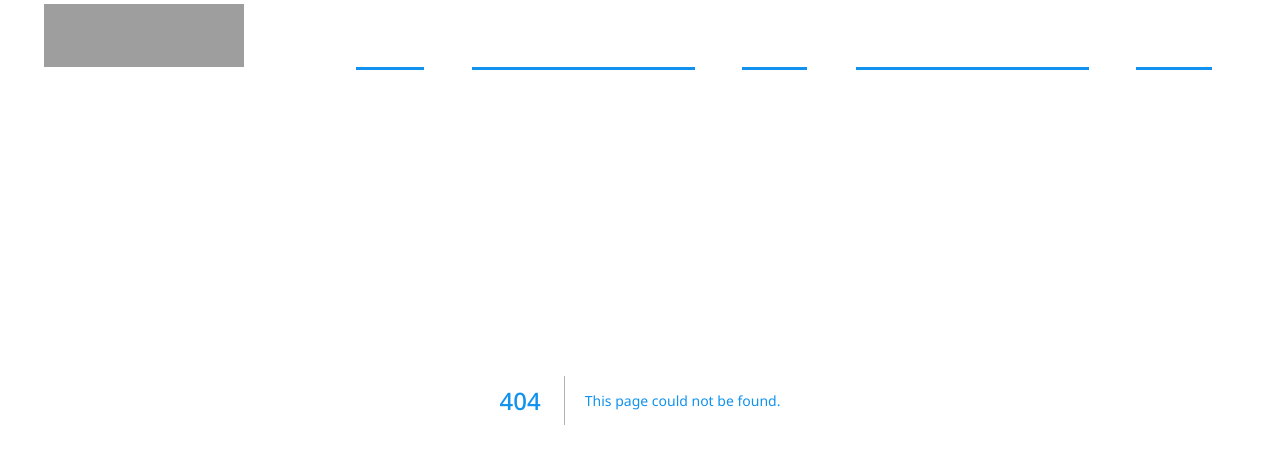
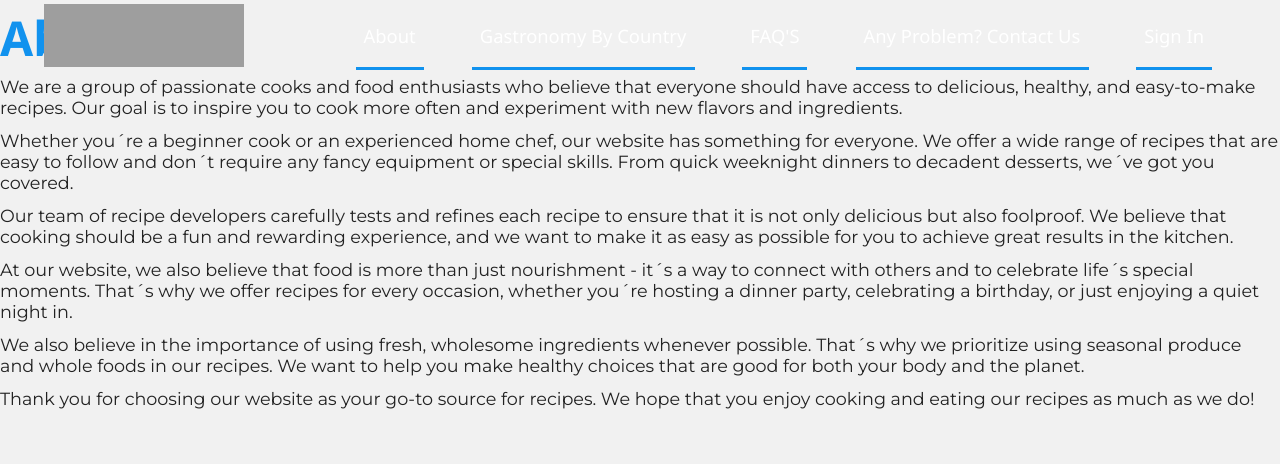
Before and after one commit to JuanWebDeveloper/WLRP, a Next.js app: page /about in a window 1280 px wide. Before the commit this address had no page. Shown: the top 464 px of the page. Built offline with nearby package versions, Linux system fonts and the light colour scheme; grey boxes are pictures that could not be loaded.

Commit message:
[FEAT] Creation of the component for the about page

```diff
--- /dev/null
+++ b/pages/about.tsx
@@ -0,0 +1,40 @@
+const AboutUs = () => {
+  return (
+    <div className='about-us'>
+      <div className='content'>
+        <h2>About Us</h2>
+        <p>
+          We are a group of passionate cooks and food enthusiasts who believe that everyone should have access to
+          delicious, healthy, and easy-to-make recipes. Our goal is to inspire you to cook more often and experiment
+          with new flavors and ingredients.
+        </p>
+        <p>
+          Whether you´re a beginner cook or an experienced home chef, our website has something for everyone. We offer a
+          wide range of recipes that are easy to follow and don´t require any fancy equipment or special skills. From
+          quick weeknight dinners to decadent desserts, we´ve got you covered.
+        </p>
+        <p>
+          Our team of recipe developers carefully tests and refines each recipe to ensure that it is not only delicious
+          but also foolproof. We believe that cooking should be a fun and rewarding experience, and we want to make it
+          as easy as possible for you to achieve great results in the kitchen.
+        </p>
+        <p>
+          At our website, we also believe that food is more than just nourishment - it´s a way to connect with others
+          and to celebrate life´s special moments. That´s why we offer recipes for every occasion, whether you´re
+          hosting a dinner party, celebrating a birthday, or just enjoying a quiet night in.
+        </p>
+        <p>
+          We also believe in the importance of using fresh, wholesome ingredients whenever possible. That´s why we
+          prioritize using seasonal produce and whole foods in our recipes. We want to help you make healthy choices
+          that are good for both your body and the planet.
+        </p>
+        <p>
+          Thank you for choosing our website as your go-to source for recipes. We hope that you enjoy cooking and eating
+          our recipes as much as we do!
+        </p>
+      </div>
+    </div>
+  );
+};
+
+export default AboutUs;
```
